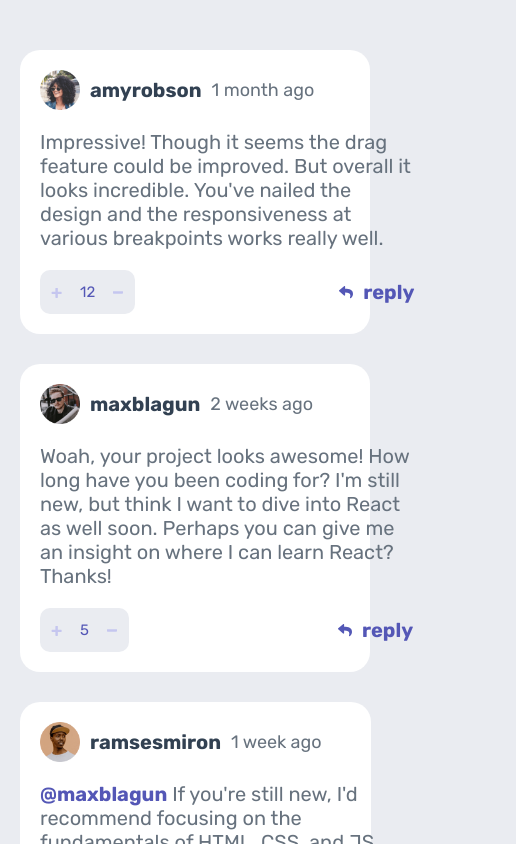
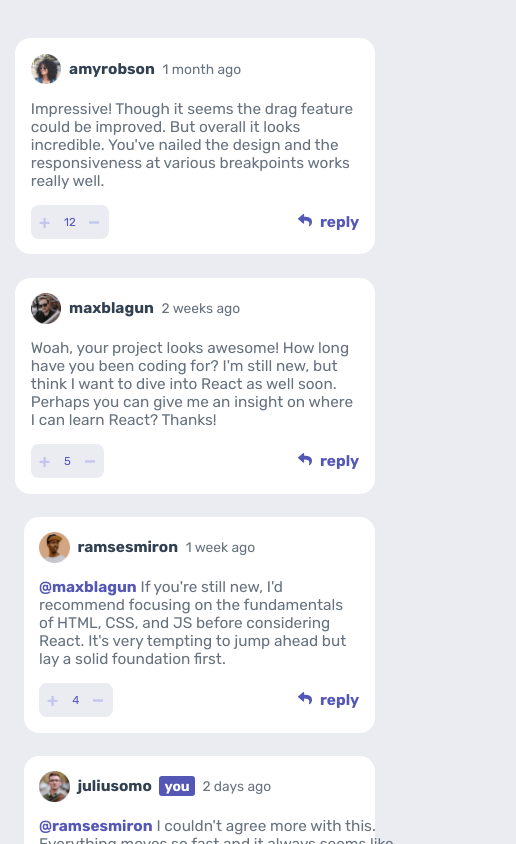
Before and after one commit to Seyi-Amusan/interactive-comment-section-react, a React (Create React App) app: page / in a window 390 px wide. Shown: the top 844 px of the page, 516 px wide, since content can reach past the window. Built offline with nearby package versions, Linux system fonts and the light colour scheme.

Commit message:
Fix issue with PUBLIC_URL for file paths in fetch calls and images src attributes that occurred after running build command

```diff
--- a/src/App.css
+++ b/src/App.css
@@ -225,6 +225,13 @@ textarea:focus{
   padding: 0 2rem;
 }
 
+
+@media (max-width: 424px) {
+  html{
+    font-size: 48%;
+  }
+}
+
 @media (max-width: 563px) {
   .main, .input-container{
     width: calc(100vw - 4rem);
--- a/src/App.js
+++ b/src/App.js
@@ -25,7 +25,7 @@ function App() {
 
 
   useEffect(() => {
-    fetch('./data.json')
+    fetch(`${process.env.PUBLIC_URL}/data.json`)
       .then(res => res.json())
       .then(data => setThread(data))
   }, [])
--- a/src/components/commentHeader.jsx
+++ b/src/components/commentHeader.jsx
@@ -1,10 +1,11 @@
 function CommentHeader(props) {
 
-    const {user, createdAt, isOwnComment} = props
+    const { user, createdAt, isOwnComment } = props
 
     return (
         <div className='comment-header-container'>
-            <img className="avatar" src={user?.image?.png} alt="" />
+            {/* <img className="avatar" src={user?.image?.png} alt="" /> */}
+                <img className="avatar" src = {`${process.env.PUBLIC_URL}/${user?.image?.png}`} alt="" />
             <h2 className="username">{user?.username}</h2>
             {
                 isOwnComment && <span className="you">you</span>
--- a/src/components/vote.jsx
+++ b/src/components/vote.jsx
@@ -3,6 +3,9 @@ import { AppContext } from "../App";
 
 function Vote({ vote, commentId }) {
     const { setThread } = useContext(AppContext);
+
+    console.log(`${process.env.PUBLIC_URL}/images/icon-plus.svg`);
+
 
     const handleVote = (type) => {
         setThread((prevThread) => {
@@ -57,14 +60,14 @@ function Vote({ vote, commentId }) {
         <div className="vote-container">
             <img
                 className="upvote"
-                src="./images/icon-plus.svg"
+                src = {`${process.env.PUBLIC_URL}/images/icon-plus.svg`}
                 alt="Upvote"
                 onClick={() => handleVote("upvote")}
             />
             <span className="vote-count">{vote}</span>
             <img
                 className="downvote"
-                src="./images/icon-minus.svg"
+                src = {`${process.env.PUBLIC_URL}/images/icon-minus.svg`}
                 alt="Downvote"
                 onClick={() => handleVote("downvote")}
             />
```
Also changed, not shown: package.json (+11 -2 lines), 1 other file (tests, documents, lock files or other folders).
